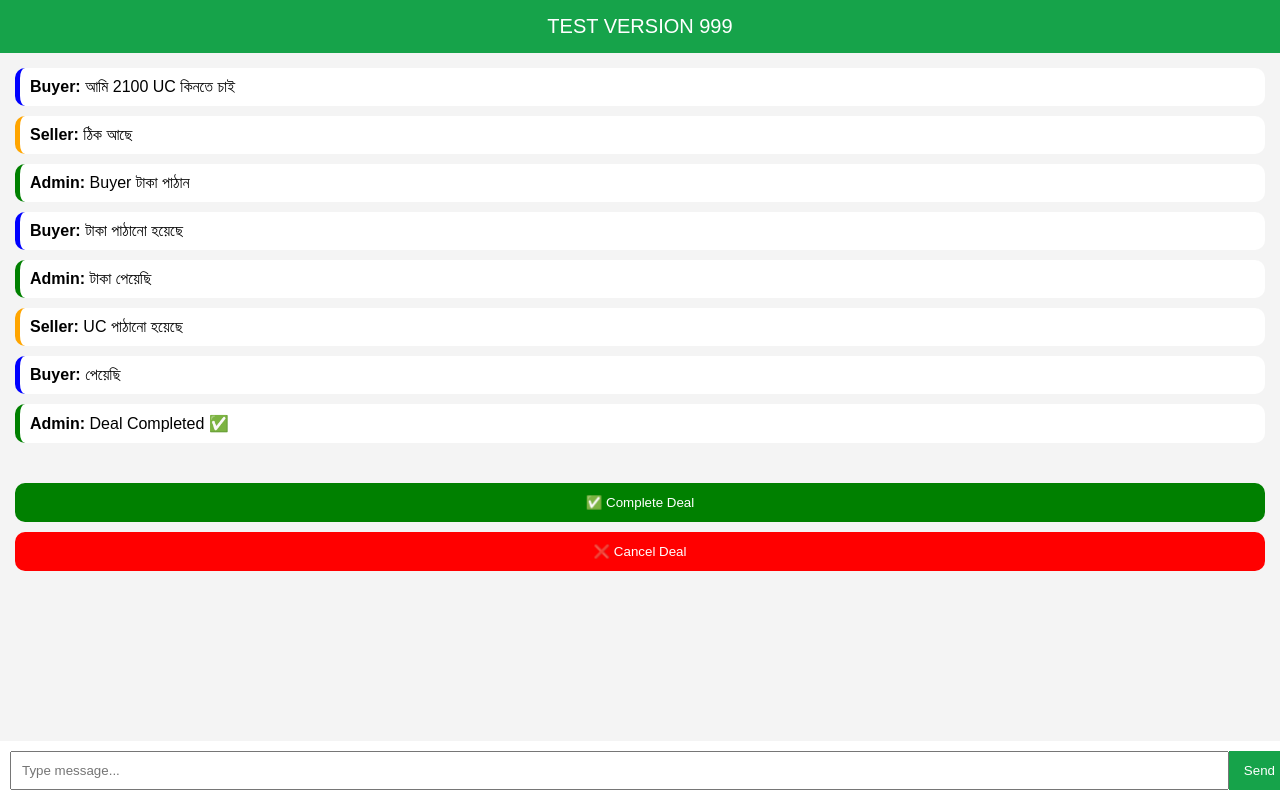
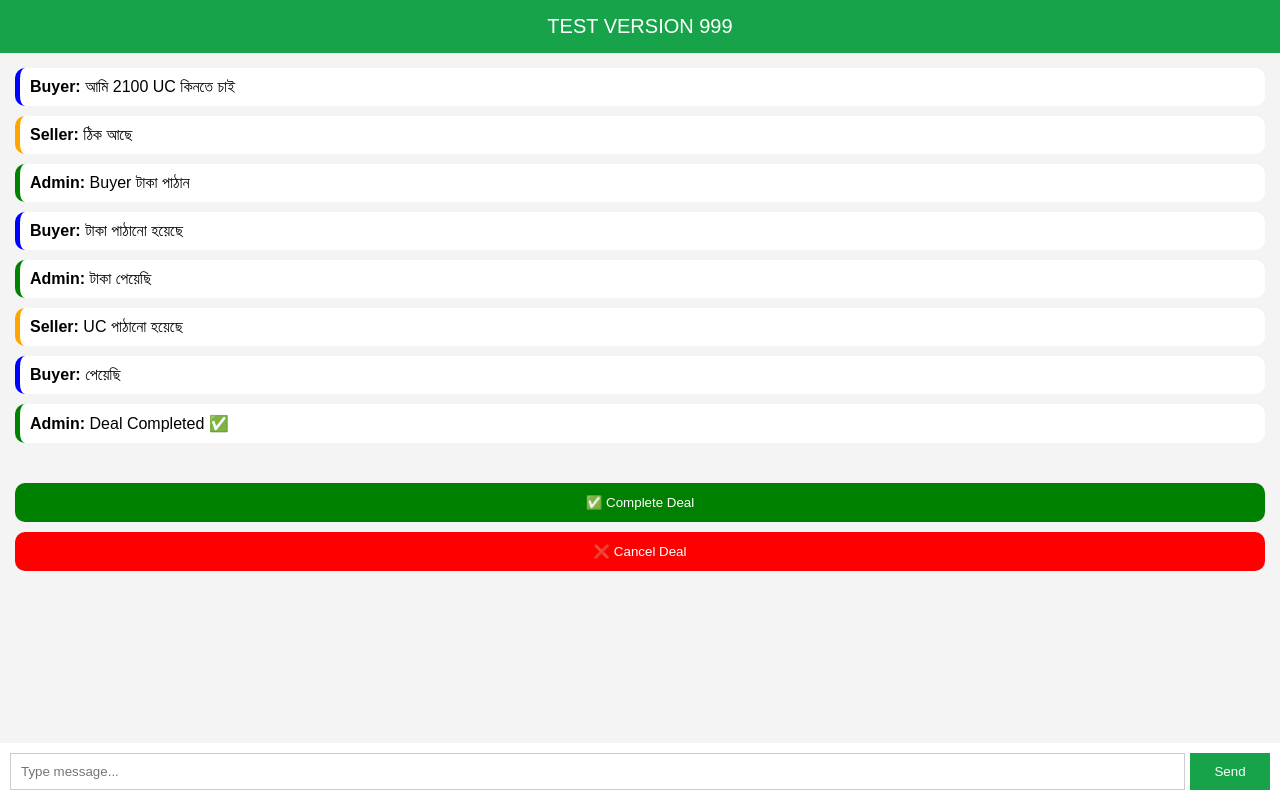
Before and after one commit to mdranatang123-dev/safedeal, a plain HTML site: page chat.html in a window 1280 px wide. Drawn offline with nearby package versions, Linux system fonts and the light colour scheme.

Commit message:
Update chat.html

```diff
--- a/chat.html
+++ b/chat.html
@@ -45,22 +45,27 @@ border-left:5px solid green;
 .input-box{
 position:fixed;
 bottom:0;
-width:100%;
+left:0;
+right:0;
 display:flex;
 background:white;
 padding:10px;
+box-sizing:border-box;
 }
 
-input{
+.input-box input{
 flex:1;
 padding:10px;
+border:1px solid #ccc;
+margin-right:5px;
 }
 
-button{
+.input-box button{
+width:80px;
+padding:10px;
 background:#16a34a;
 color:white;
 border:none;
-padding:10px 15px;
 }
 
 </style>
```
